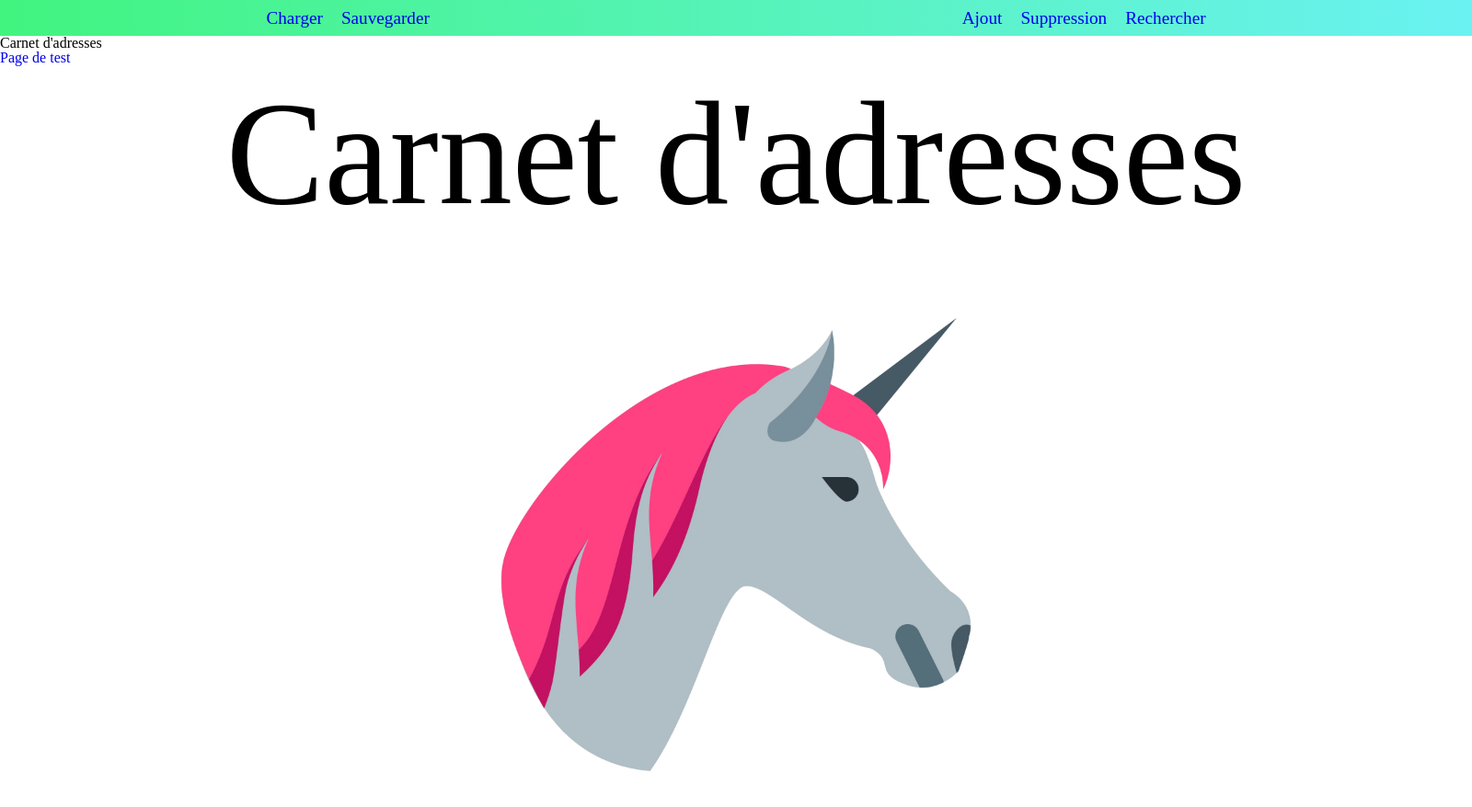
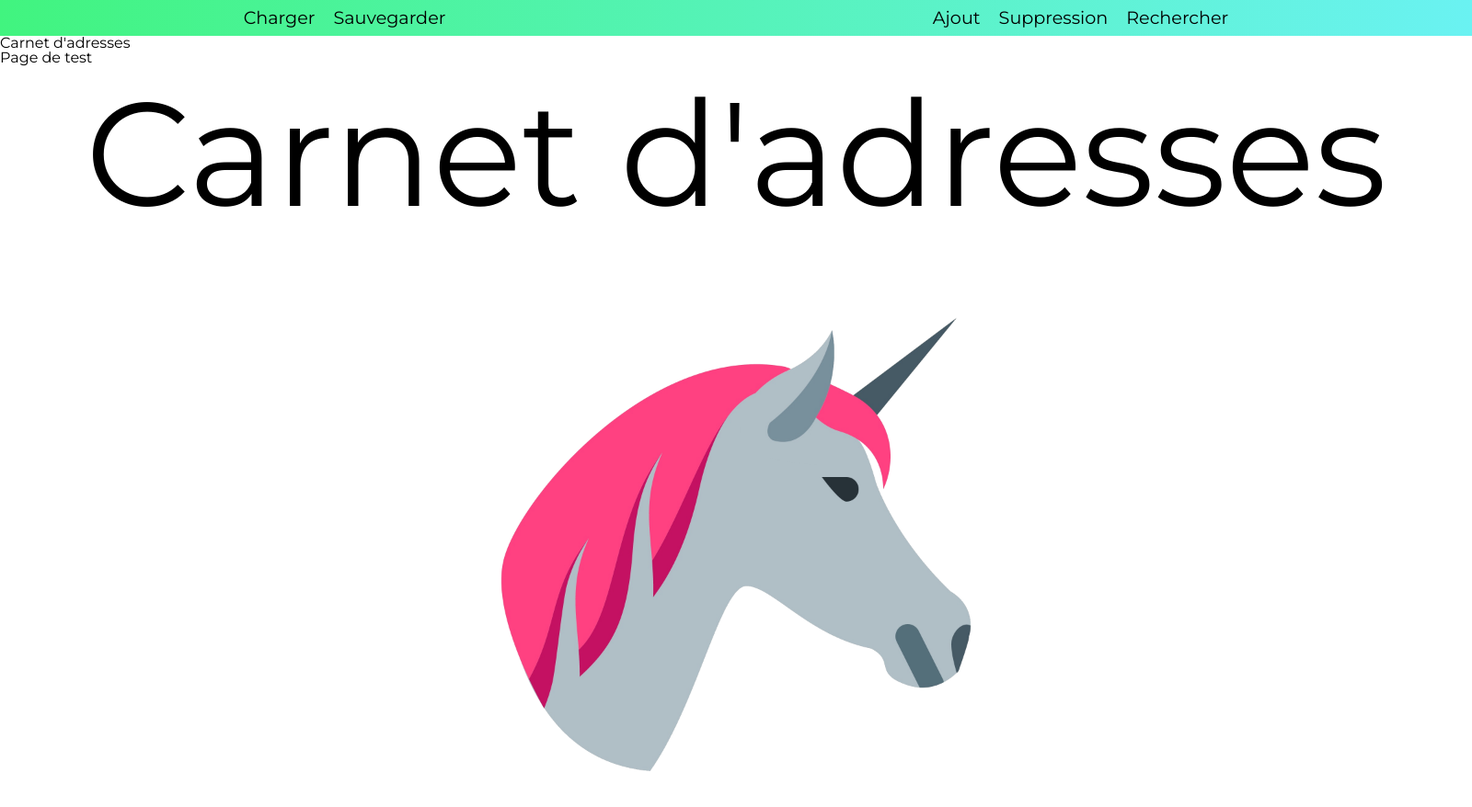
Before and after one commit to GroupBinomeUn/HarmoAlgo_ELECTRON, an Electron app: page index.html in a window 1600 px wide. Shown: the whole page at 92% size. Drawn offline with Linux system fonts and the light colour scheme.

Commit message:
update css style

```diff
--- a/resources/css/style.css
+++ b/resources/css/style.css
@@ -1,13 +1,14 @@
-html,
-body {
-	width: 100%;
-	min-heigth: 100vh;
+@import url('https://fonts.googleapis.com/css?family=Montserrat');
+html{
+	font-family: 'Montserrat', sans-serif;
 }
-a {
+
+a{
+	color: black;
 	text-decoration: none;
 }
 a:hover{
-	font-weight: bold;
+	text-decoration: underline;
 }
 
 /* ---------------*/
```
